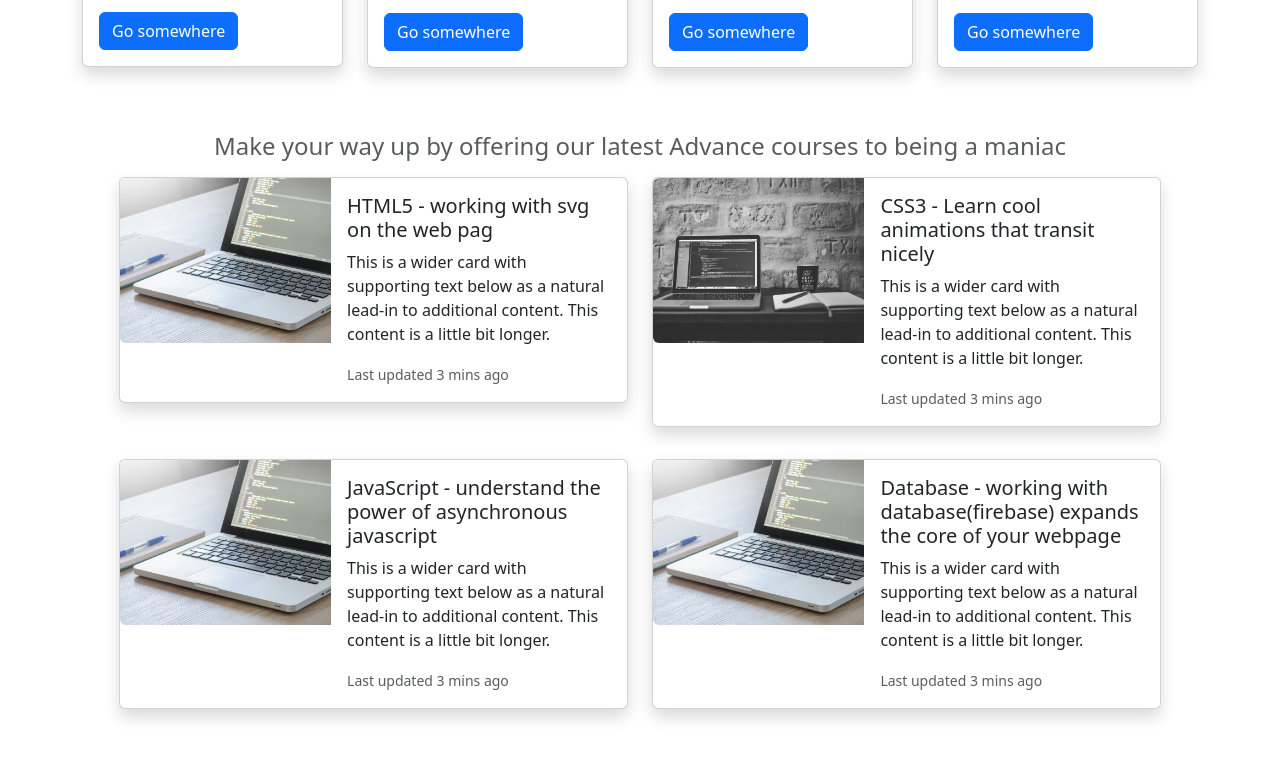
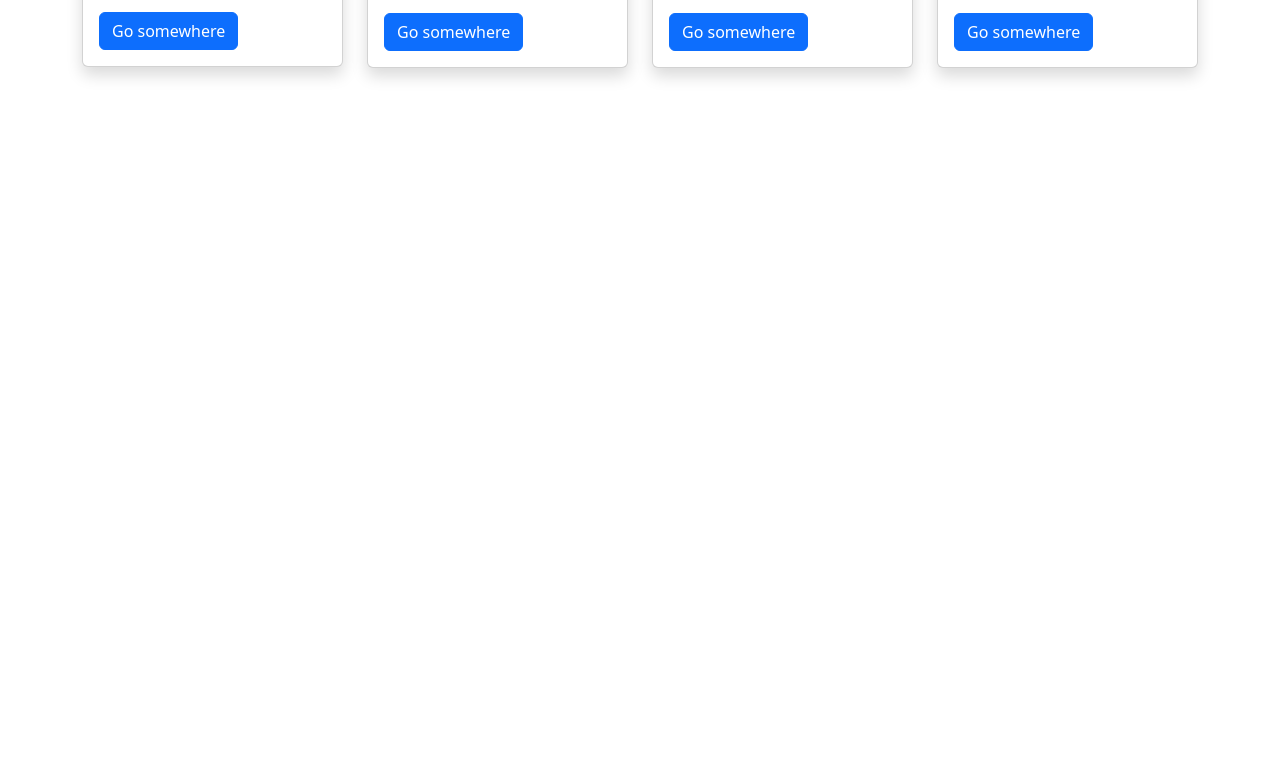
Before and after one commit to HuziTaiwo/code-maniac, a plain HTML site: page index.html in a window 1280 px wide. Shown: the part 573-1332 px from the top of the page. After the commit the page ends 800 px from the top, so only its background shows below. Drawn offline with nearby package versions, Linux system fonts and the light colour scheme.

Commit message:
fixing sudden bugs

```diff
--- a/index.html
+++ b/index.html
@@ -275,7 +275,7 @@
           <a href="#" class="btn btn-primary">Go somewhere</a>
         </div>
       </div> -->
-
+      <!-- TABS -->
       <ul class="nav nav-pills mb-3" id="pills-tab" role="tablist">
         <li class="nav-item" role="presentation">
           <button class="nav-link active" id="pills-home-tab" data-bs-toggle="pill" data-bs-target="#pills-home" type="button" role="tab" aria-controls="pills-home" aria-selected="true">Web development</button>
@@ -290,6 +290,7 @@
           <button class="nav-link" id="pills-contact-tab" data-bs-toggle="pill" data-bs-target="#pills-contact" type="button" role="tab" aria-controls="pills-contact" aria-selected="false">Illustration</button>
         </li>
       </ul>
+      <!-- Tabs-content -->
       <div class="tab-content" id="pills-tabContent">
         <div class="tab-pane fade show active" id="pills-home" role="tabpanel" aria-labelledby="pills-home-tab">
 
@@ -396,25 +397,10 @@
         <div class="tab-pane fade" id="pills-contact" role="tabpanel" aria-labelledby="pills-contact-tab">ABout</div>
       </div>
 
-      <!-- <ul class="nav nav-tabs">
-        <li class="nav-item">
-          <a class="nav-link active" aria-current="page" href="#">Active</a>
-        </li>
-        <li class="nav-item">
-          <a class="nav-link" href="#">Link</a>
-        </li>
-        <li class="nav-item">
-          <a class="nav-link" href="#">Link</a>
-        </li>
-        <li class="nav-item">
-          <a class="nav-link disabled">Disabled</a>
-        </li>
-      </ul> -->
-
     </div>
 
     <!-- another card component -->
-    <div class="container-xxl my-5">
+    <!--<div class="container-xxl my-5">
       <div class="text-center mb-3 text-muted">
         <h4>
           Make your way up by offering our latest Advance courses to being a
@@ -539,7 +525,7 @@
           </div>
         </div>
       </div>
-    </div>
+    </div> -->
 
     <!-- Option 1: Bootstrap Bundle with Popper -->
     <script
```
Lines whose indentation alone changed are shown as unchanged.
